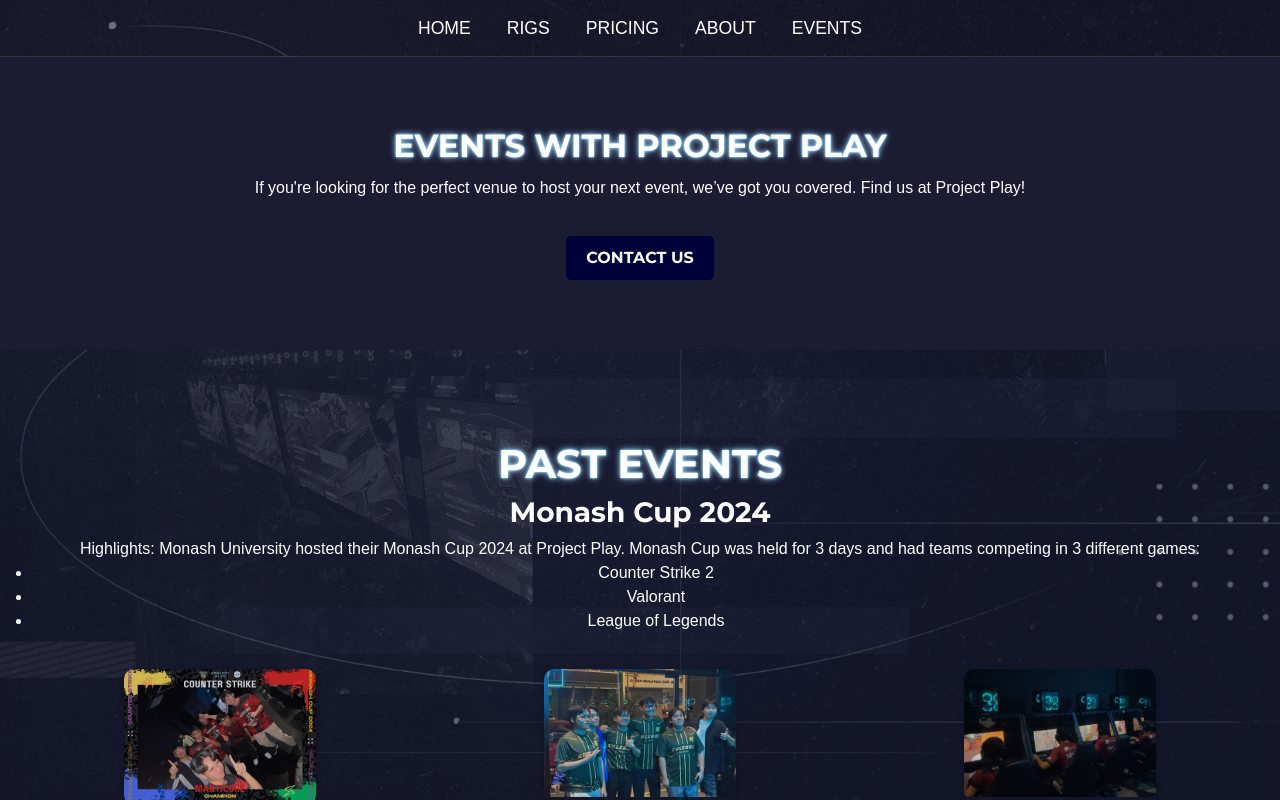
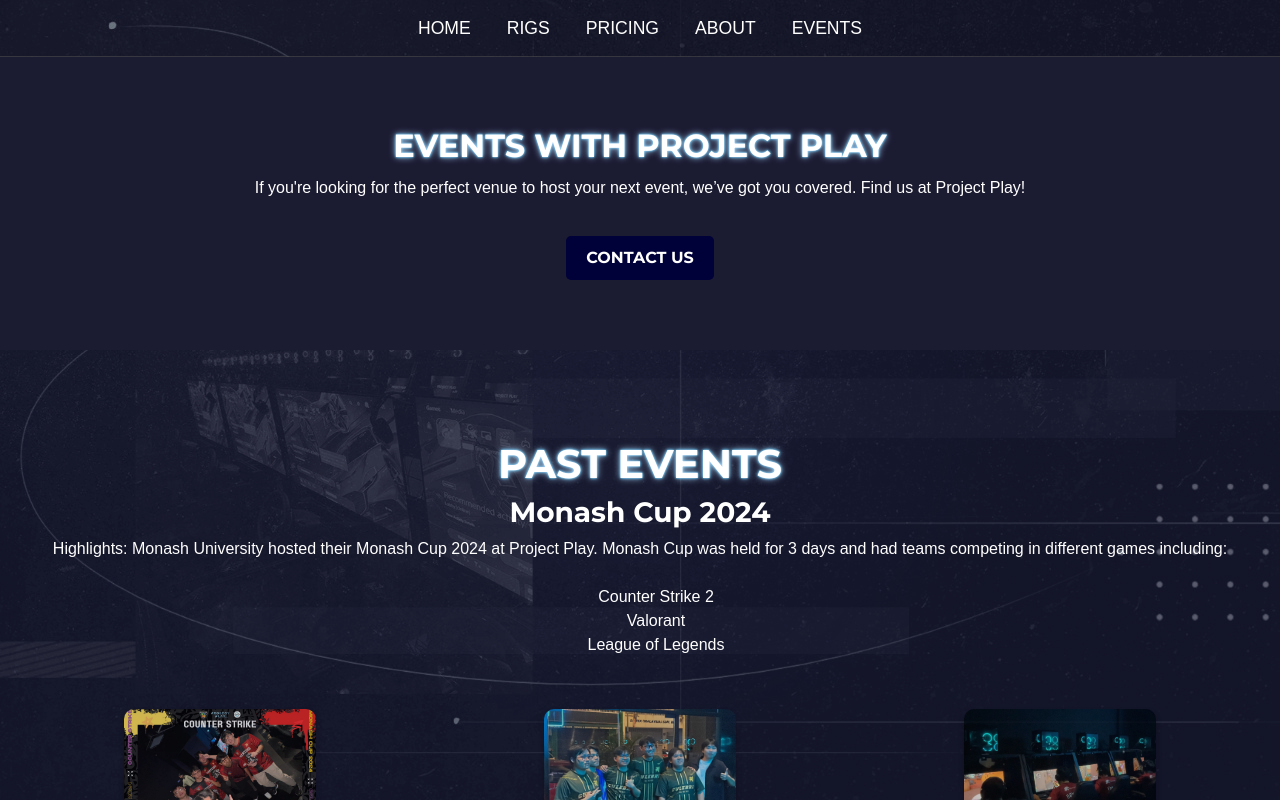
Before and after one commit to jericho0521/ppbycw, a React (Create React App) app: page /Events in a window 1280 px wide. Built offline with nearby package versions, Linux system fonts and the light colour scheme; a web font is replaced by a local one.

Commit message:
inner text and font size update

```diff
--- a/src/Pages/Events.jsx
+++ b/src/Pages/Events.jsx
@@ -23,10 +23,13 @@
             <div className="event-details">
                 <div className="row-bar4">
                     <h1>EVENTS WITH PROJECT PLAY</h1>
+                    <div class="innertext">
                     <p>If you're looking for the perfect venue to host your next event, we’ve got you covered. Find us at Project Play!</p>
+                    </div>
                     <a href="https://wa.me/601116281524" target="_blank" rel="noopener noreferrer" className="button-event">
                         CONTACT US
                     </a>
+
                 </div>
             </div>
 
@@ -34,14 +37,16 @@
                 <div className="past-events">
                     <h1>PAST EVENTS</h1>
                     <h3>Monash Cup 2024</h3>
+                    <div class="innertext">
                     <p>
-                        Highlights: Monash University hosted their Monash Cup 2024 at Project Play. Monash Cup was held for 3 days and had teams competing in 3 different games:
+                        Highlights: Monash University hosted their Monash Cup 2024 at Project Play. Monash Cup was held for 3 days and had teams competing in different games including:
                         <ul>
-                            <li>Counter Strike 2</li>
-                            <li>Valorant</li>
-                            <li>League of Legends</li>
+                            <br />Counter Strike 2
+                            <br />Valorant
+                            <br />League of Legends
                         </ul>
                     </p>
+                    </div>
 
                     <ImageRow images={images} />
                 </div>
--- a/src/Pages/Home.css
+++ b/src/Pages/Home.css
@@ -227,6 +227,13 @@
     font-size: 18px;
 }
 
+.hover-text h1{
+    font-size: 30px;
+}
+
+.hover-text p{
+    font-size: 20px;
+}
 
 
 @media (max-width: 768px) {
@@ -296,4 +303,12 @@
     h6 {
         font-size: 6px;
     }
+
+    .hover-text h1{
+        font-size: 16px;
+    }
+
+    .hover-text p{
+        font-size: 14px;
+    }
 }
```
